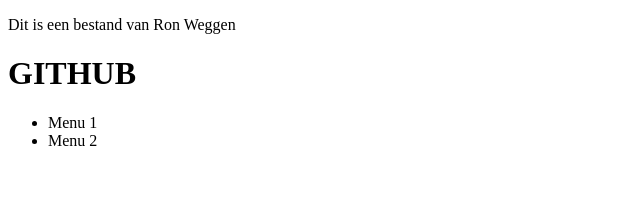
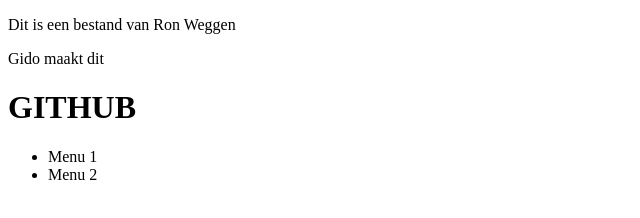
Before and after one commit to RonWeggen/RonWeggen-repository, a plain HTML site: page Desktop/test3/index3.html in a window 1280 px wide. Shown: the whole page, without its empty margins (0-640 px from the left). Drawn offline with Linux system fonts and the light colour scheme.

Commit message:
html aangepast door gido voor de tweede keer

```diff
--- a/Desktop/test3/index3.html
+++ b/Desktop/test3/index3.html
@@ -8,6 +8,7 @@
 </body>
 </html>
 <p>Dit is een bestand van Ron Weggen</p>
+<p>Gido maakt dit</p>
 <p> <h1>GITHUB</h1>
 	<ul>
 		<li>Menu 1</li>
```
